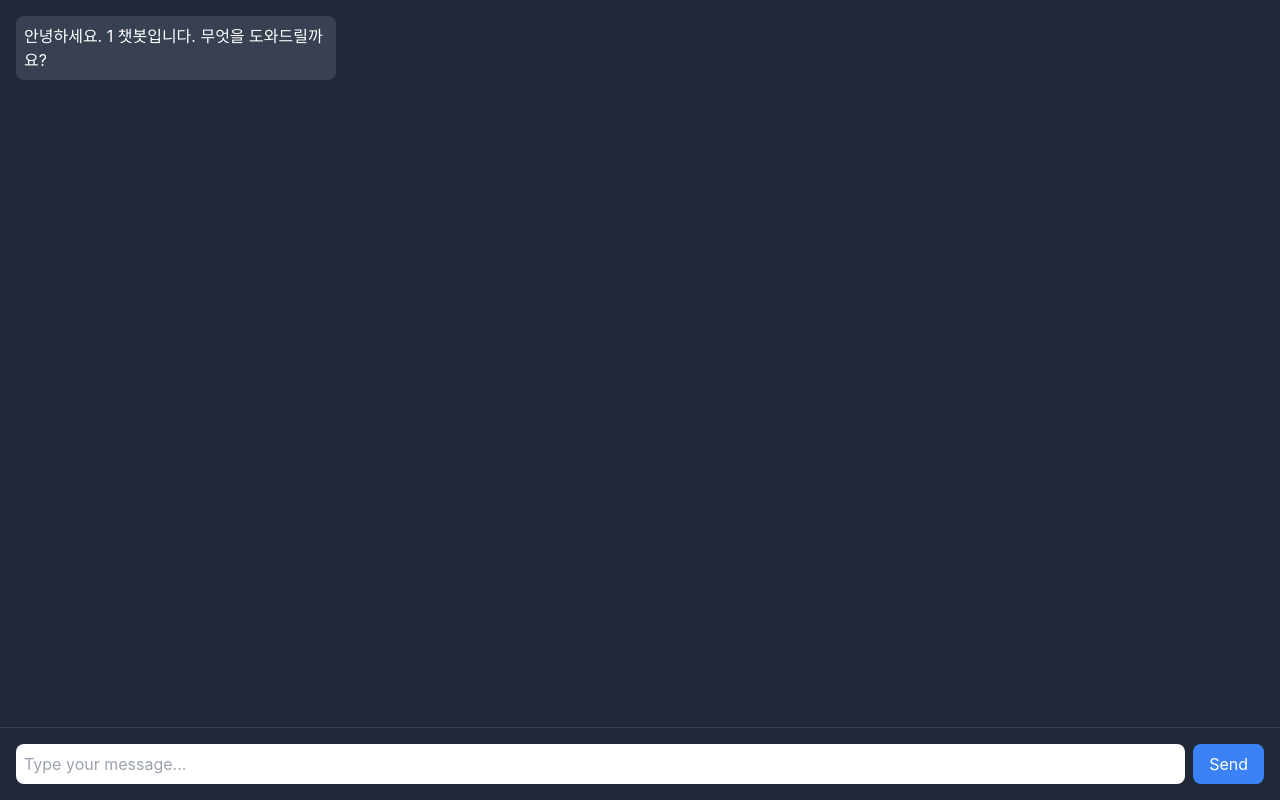
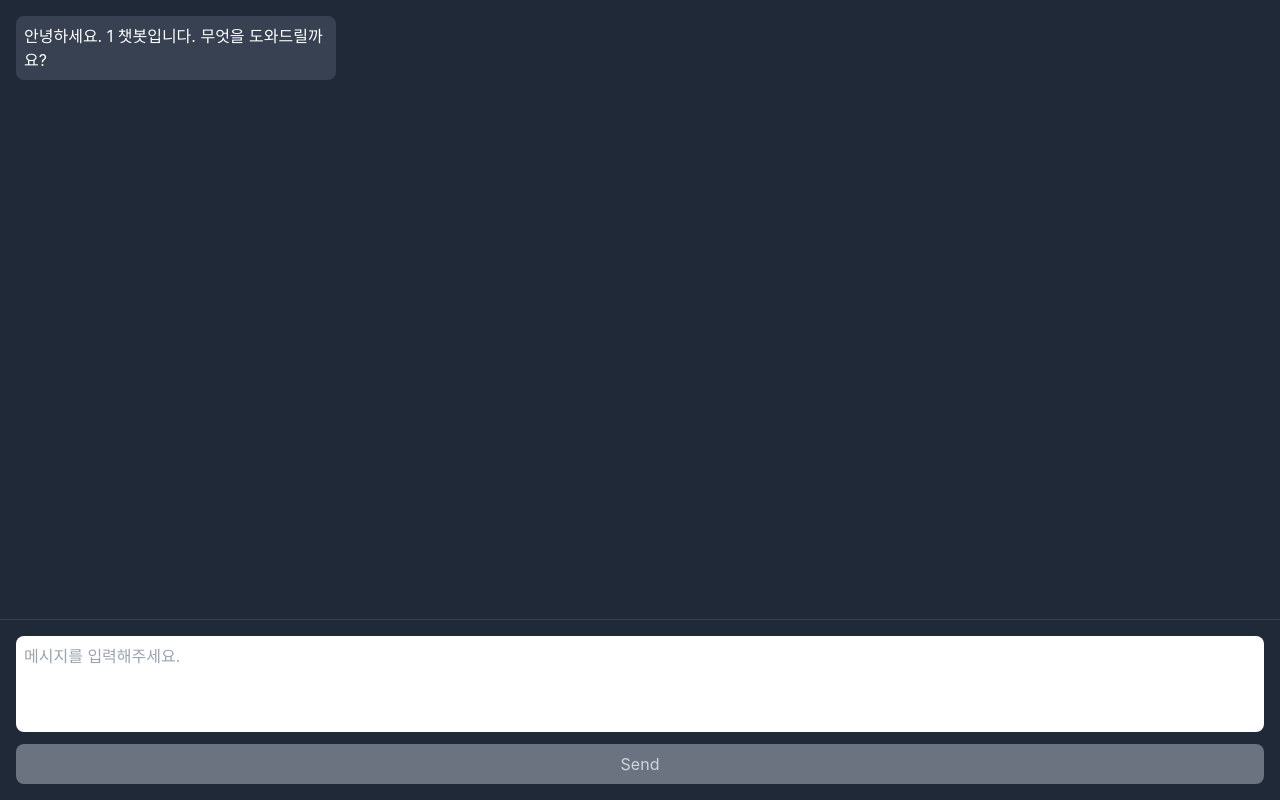
Before and after one commit to jhkimon/food-bot, a React (Create React App) app in the folder foodapp/: page /chat/1 in a window 1280 px wide. Built offline with nearby package versions, Linux system fonts and the light colour scheme; no server answers.

Commit message:
feat: chatpage

```diff
--- /dev/null
+++ b/foodapp/src/api/Food/FoodCategory.jsx
@@ -0,0 +1,23 @@
+import React, { useState, useEffect } from 'react';
+
+const FoodCategory = ({ setCategories }) => {
+    useEffect(() => {
+        const fetchData = async () => {
+            const url = 'https://www.themealdb.com/api/json/v1/1/categories.php';
+            try {
+                const response = await fetch(url);
+                const data = await response.json();
+                console.log(data);
+                setCategories(data.categories);
+            } catch (error) {
+                console.error('Error fetching data:', error);
+            }
+        };
+
+        fetchData();
+    }, [setCategories]);
+
+    return null;
+};
+
+export default FoodCategory;
--- /dev/null
+++ b/foodapp/src/api/Food/FoodData.jsx
@@ -0,0 +1,23 @@
+import React, { useEffect } from 'react';
+
+const FoodData = ({ setMeal, category }) => {
+    useEffect(() => {
+        const fetchData = async () => {
+            const url = `https://www.themealdb.com/api/json/v1/1/filter.php?c=${category}`;
+            try {
+                const response = await fetch(url);
+                const data = await response.json();
+                console.log(data);
+                setMeal(data.meals);
+            } catch (error) {
+                console.error('Error fetching data:', error);
+            }
+        };
+
+        fetchData();
+    }, [category, setMeal]);
+
+    return null;
+};
+
+export default FoodData;
--- a/foodapp/src/api/FoodCategory.jsx
+++ /dev/null
@@ -1,19 +0,0 @@
-import React, { useState, useEffect } from 'react';
-
-const FoodData = ({ setCategories }) => {
-    useEffect(() => {
-        const fetchData = async () => {
-            const url = 'https://www.themealdb.com/api/json/v1/1/categories.php';
-            const response = await fetch(url);
-            const data = await response.json();
-            console.log(data);
-            setCategories(data.categories);
-        };
-
-        fetchData();
-    }, [setCategories]);
-
-    return null;
-};
-
-export default FoodData;
--- a/foodapp/src/pages/ChatPage.jsx
+++ b/foodapp/src/pages/ChatPage.jsx
@@ -1,10 +1,12 @@
 import React, { useState, useEffect } from 'react';
 import { useParams } from 'react-router-dom';
+import FoodData from '../api/Food/FoodData';
 
 const ChatPage = () => {
     const { category } = useParams();
     const [categories, setCategories] = useState([]);
     const [currentCategory, setCurrentCategory] = useState(null);
+    const [meals, setMeals] = useState([]);
     const [messages, setMessages] = useState([
         { id: 1, text: `안녕하세요. ${category} 챗봇입니다. 무엇을 도와드릴까요?`, sender: 'chat' },
     ]);
@@ -23,10 +25,29 @@ const ChatPage = () => {
         fetchCategories();
     }, [category]);
 
+    useEffect(() => {
+        if (meals.length > 0) {
+            const mealMessages = meals.map((meal, index) => ({
+                id: messages.length + index + 1,
+                text: meal.strMeal,
+                image: meal.strMealThumb,
+                sender: 'chat',
+            }));
+            setMessages([...messages, ...mealMessages]);
+        }
+    }, [meals]);
+
     const handleSendMessage = () => {
         if (newMessage.trim() !== '') {
             setMessages([...messages, { id: messages.length + 1, text: newMessage, sender: 'self' }]);
             setNewMessage('');
+        }
+    };
+
+    const handleKeyPress = (e) => {
+        if (e.key === 'Enter' && !e.shiftKey) {
+            e.preventDefault();
+            handleSendMessage();
         }
     };
 
@@ -57,25 +78,36 @@ const ChatPage = () => {
                                     message.sender === 'self' ? 'bg-yellow-500' : 'bg-gray-700'
                                 }`}
                             >
+                                {message.image && (
+                                    <img src={message.image} alt={message.text} className="mb-2 rounded" />
+                                )}
                                 {message.text}
                             </div>
                         </div>
                     ))}
                 </div>
-                <div className="flex p-4 border-t border-gray-700">
-                    <input
-                        type="text"
-                        className="flex-grow p-2 mr-2 text-black rounded-lg"
-                        placeholder="Type your message..."
+                <div className="flex flex-col p-4 border-t border-gray-700">
+                    <textarea
+                        className="flex-grow p-2 text-black rounded-lg h-24 resize-none"
+                        placeholder="메시지를 입력해주세요."
                         value={newMessage}
                         onChange={(e) => setNewMessage(e.target.value)}
-                        onKeyPress={(e) => e.key === 'Enter' && handleSendMessage()}
+                        onKeyDown={handleKeyPress}
                     />
-                    <button className="px-4 py-2 text-white bg-blue-500 rounded-lg" onClick={handleSendMessage}>
+                    <button
+                        className={`p-2 mt-3 rounded-lg ${
+                            newMessage.trim()
+                                ? 'bg-yellow-500 text-white'
+                                : 'bg-gray-500 text-gray-300 cursor-not-allowed'
+                        }`}
+                        onClick={handleSendMessage}
+                        disabled={!newMessage.trim()}
+                    >
                         Send
                     </button>
                 </div>
             </div>
+            <FoodData setMeal={setMeals} category={category} />
         </div>
     );
 };
--- a/foodapp/src/pages/Main.jsx
+++ b/foodapp/src/pages/Main.jsx
@@ -1,6 +1,6 @@
 import React, { useState } from 'react';
 import SideBar from '../components/SideBar';
-import FoodCategory from '../api/FoodCategory';
+import FoodCategory from '../api/Food/FoodCategory';
 import { FontAwesomeIcon } from '@fortawesome/react-fontawesome';
 import { faHouse } from '@fortawesome/free-solid-svg-icons';
 import { useNavigate } from 'react-router-dom';
```
